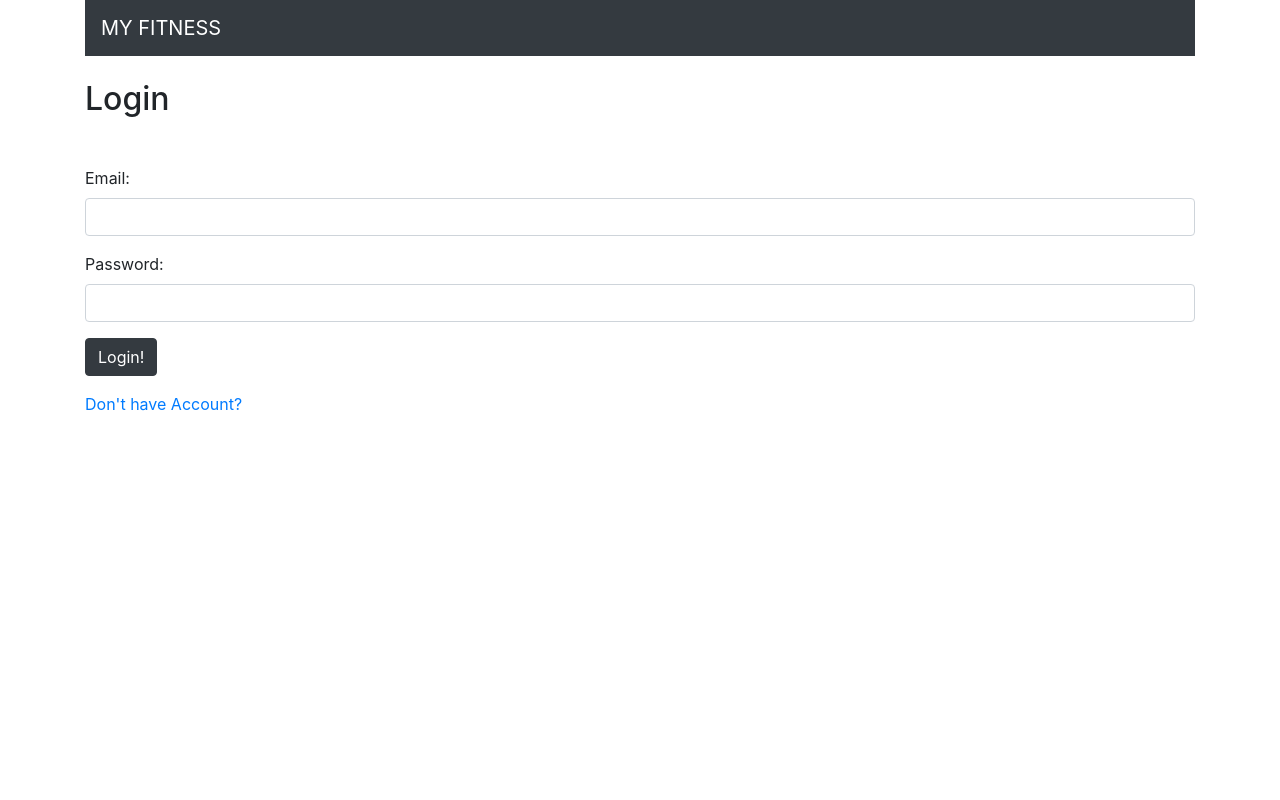
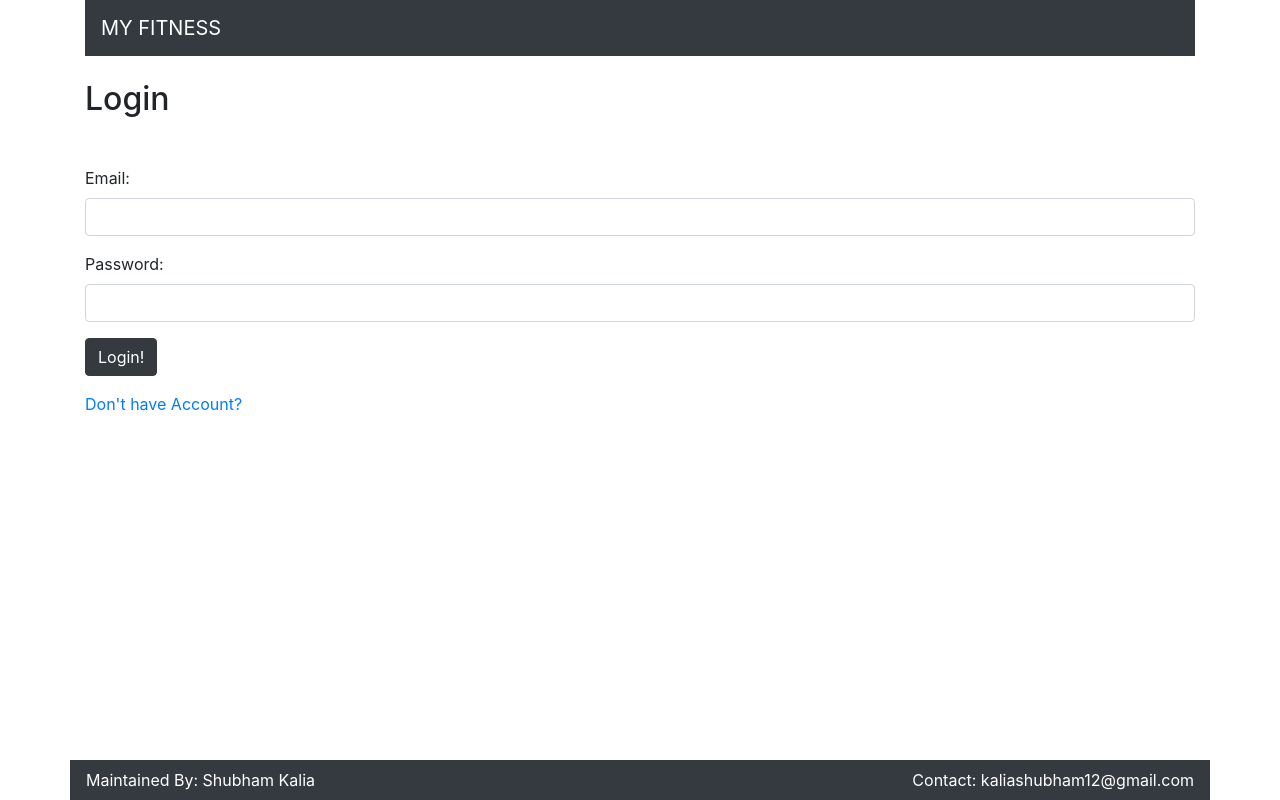
Before and after one commit to skalia0594/Myfytness, a React (Create React App) app in the folder client/: page / in a window 1280 px wide. Built offline with nearby package versions, Linux system fonts and the light colour scheme.

Commit message:
Add footer Message

```diff
--- a/client/src/App.js
+++ b/client/src/App.js
@@ -24,6 +24,10 @@ function App(){
                     <Route path='/user' component={CreateUser} />
 
                 </Switch>
+                <div className="container navbar bg-dark fixed-bottom" style={{ color: "white"}}>
+                    <span>Maintained By: Shubham Kalia</span>
+                    <span>Contact: kaliashubham12@gmail.com</span>
+                </div>
                 </div>
             </div>
         </Router>
```
